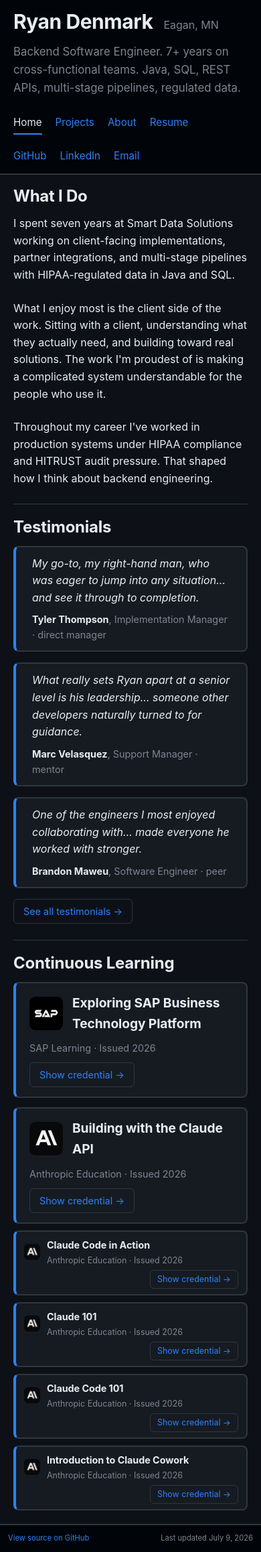
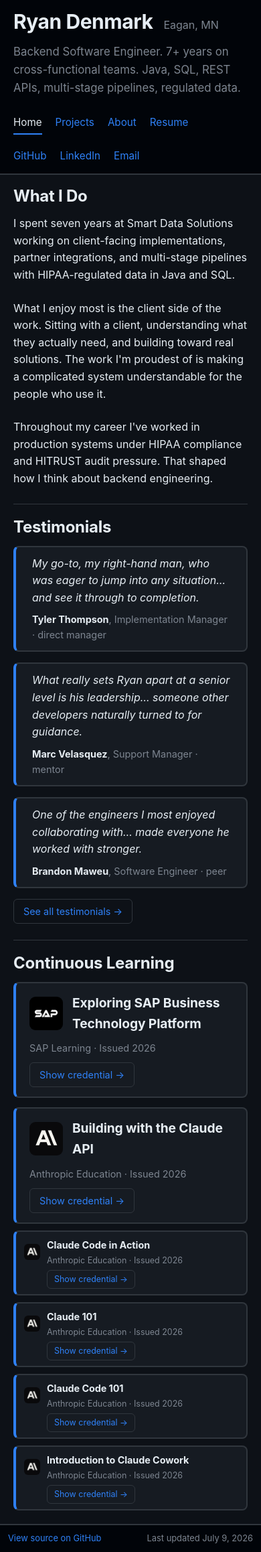
Before and after one commit to rwdenmark/rwdenmark.github.io, a Jekyll site: the page built from index.html, in a window 390 px wide. Shown: the whole page at 67% size. Built offline with Jekyll 4.4.1, drawn with Linux system fonts in a browser that asks for light colours.

Commit message:
Minor fix to mobile formatting

```diff
--- a/assets/style.css
+++ b/assets/style.css
@@ -617,8 +617,9 @@
   h1 { font-size: 1.875rem; }
   .gallery { grid-template-columns: repeat(auto-fill, minmax(150px, 1fr)); gap: 12px; }
 
-  /* Footer, shrink the text so the source link and updated date share one line. */
-  footer .container { font-size: 0.7rem; padding: 10px 12px; gap: 8px; flex-wrap: nowrap; }
+  /* Footer, as large as fits on one line. The fluid size scales with width and caps
+     so the source link and updated date stay on one row without growing the footer. */
+  footer .container { font-size: clamp(0.66rem, 3.3vw, 0.82rem); padding: 10px 12px; gap: 8px; flex-wrap: nowrap; }
   footer .container a, footer .container span { white-space: nowrap; }
 
   /* Continuous Learning minor cards. Logo and title up top with the meta on one line,
@@ -626,7 +627,7 @@
   .cert-card {
     display: grid;
     grid-template-columns: auto 1fr;
-    grid-template-areas: "logo info" "link link";
+    grid-template-areas: "logo info" ".    link";
     align-items: center;
     column-gap: 10px;
     row-gap: 4px;
@@ -636,7 +637,7 @@
   .cert-card .cert-body { grid-area: info; }
   .cert-card h3 { font-size: 0.9rem; }
   .cert-card .cert-meta { font-size: 0.78rem; white-space: nowrap; }
-  .cert-card .cert-link { grid-area: link; justify-self: end; padding: 3px 10px; font-size: 0.78rem; }
+  .cert-card .cert-link { grid-area: link; justify-self: start; padding: 3px 10px; font-size: 0.78rem; }
 }
 @media (prefers-reduced-motion: reduce) {
   *, *::before, *::after {
```
